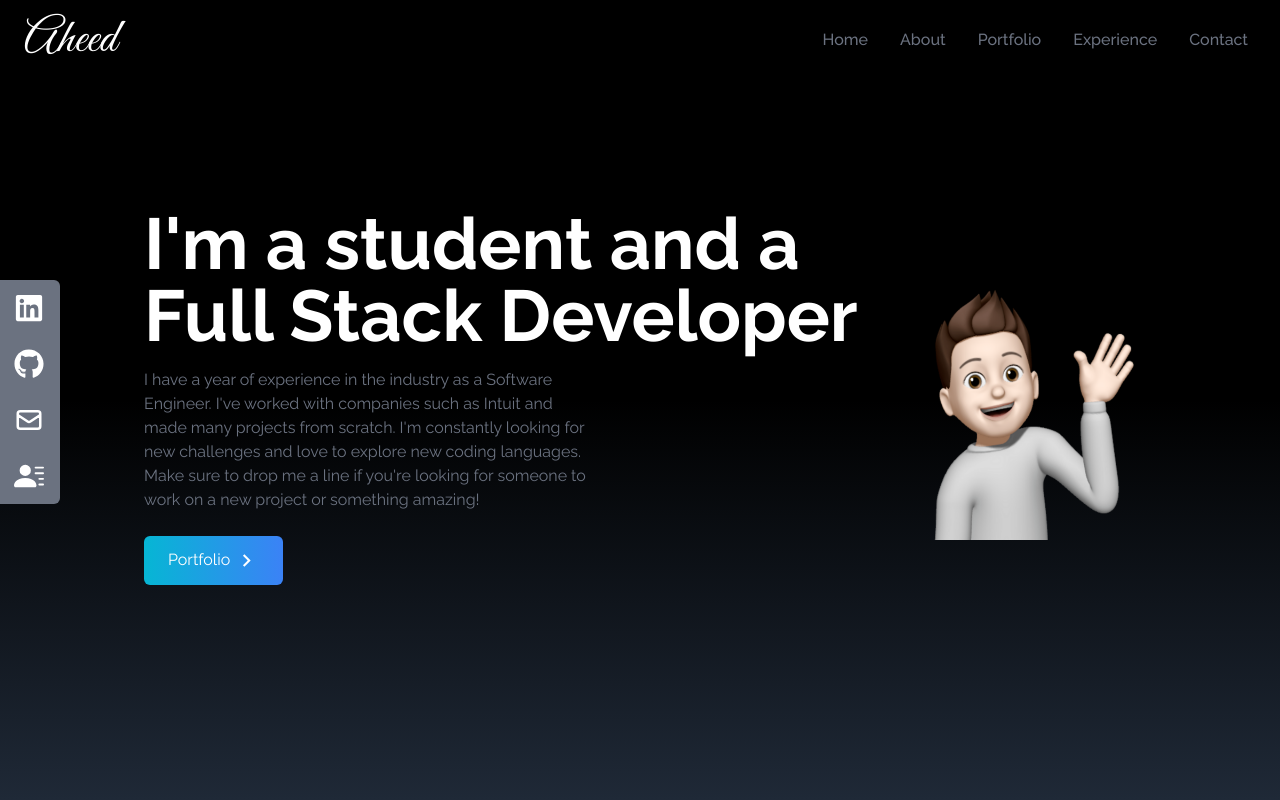
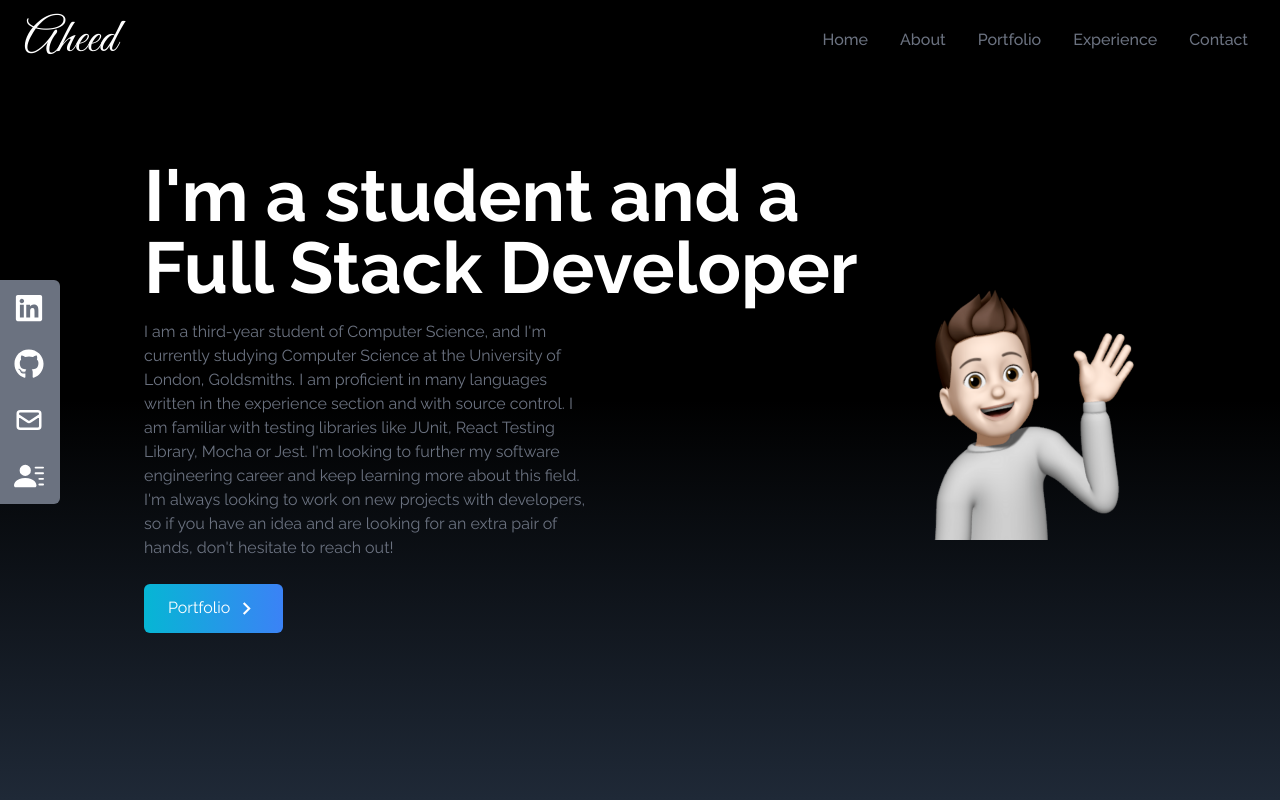
Before and after one commit to aheedshah/portfolio, a React (Create React App) app: page / in a window 1280 px wide. Shown: the top 800 px of the page. Built offline with nearby package versions, Linux system fonts and the light colour scheme.

Commit message:
Some updates to the website

```diff
--- a/public/index.html
+++ b/public/index.html
@@ -24,7 +24,7 @@
       work correctly both with client-side routing and a non-root public URL.
       Learn how to configure a non-root public URL by running `npm run build`.
     -->
-    <title>React App</title>
+    <title>Aheed's Portfolio Page</title>
   </head>
   <body>
     <noscript>You need to enable JavaScript to run this app.</noscript>
--- a/src/components/Home.jsx
+++ b/src/components/Home.jsx
@@ -15,11 +15,15 @@ const Home = () => {
                         I'm a student and a Full Stack Developer
                     </h2>
                     <p className="text-gray-500 py-4 max-w-md">
-                        I have a year of experience in the industry as a Software Engineer. I've worked
-                        with companies such as Intuit and made many projects from scratch.
 
-                        I'm constantly looking for new challenges and love to explore new coding languages. Make sure
-                        to drop me a line if you're looking for someone to work on a new project or something amazing!
+                        I am a third-year student of Computer Science, and I'm currently studying Computer Science at
+                        the University of London, Goldsmiths. I am proficient in many languages written in the
+                        experience section and with source control. I am familiar with testing libraries like JUnit,
+                        React Testing Library, Mocha or Jest.
+
+                        I'm looking to further my software engineering career and keep learning more about this field.
+                        I'm always looking to work on new projects with developers, so if you have an idea and are
+                        looking for an extra pair of hands, don't hesitate to reach out!
                     </p>
 
                     <div>
```
